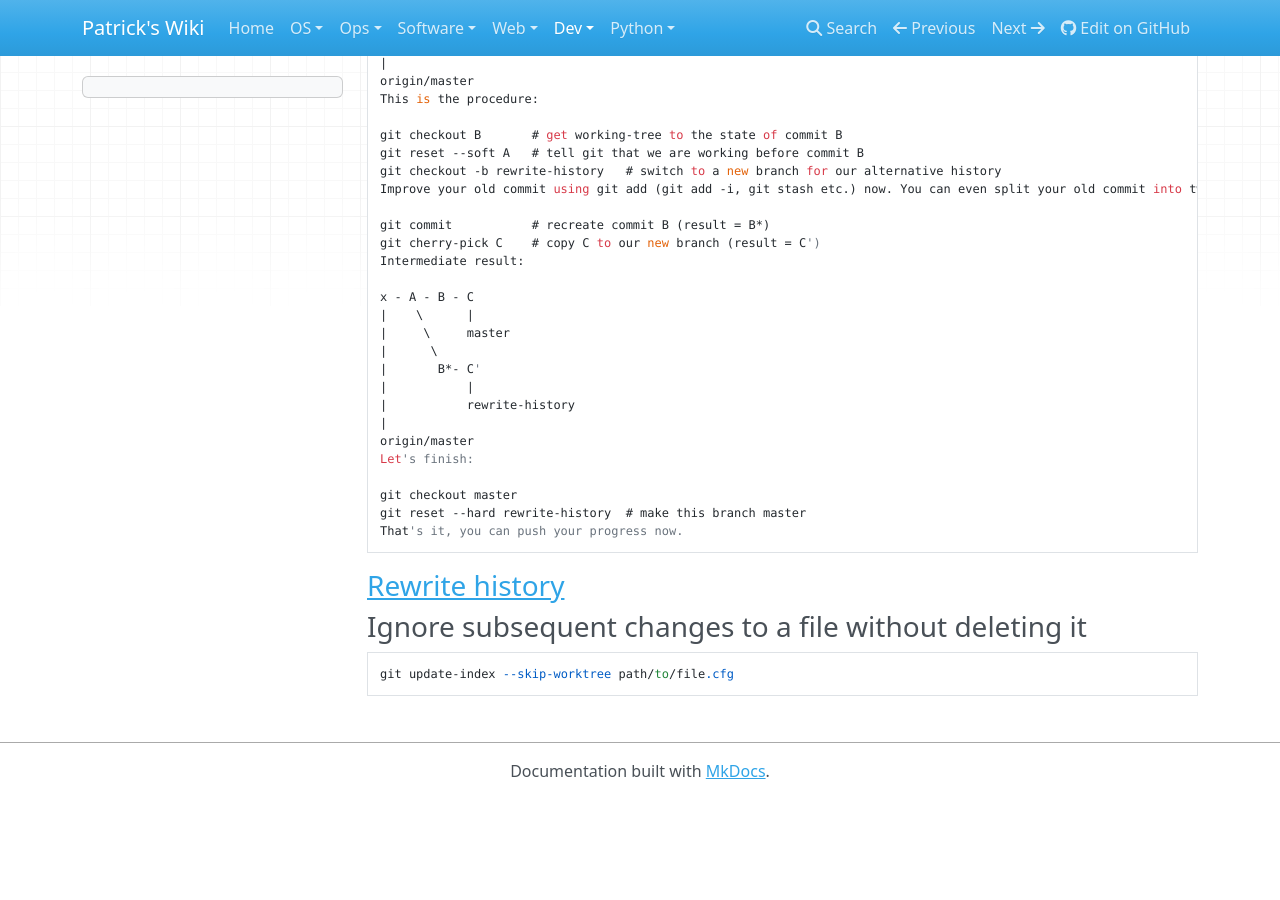
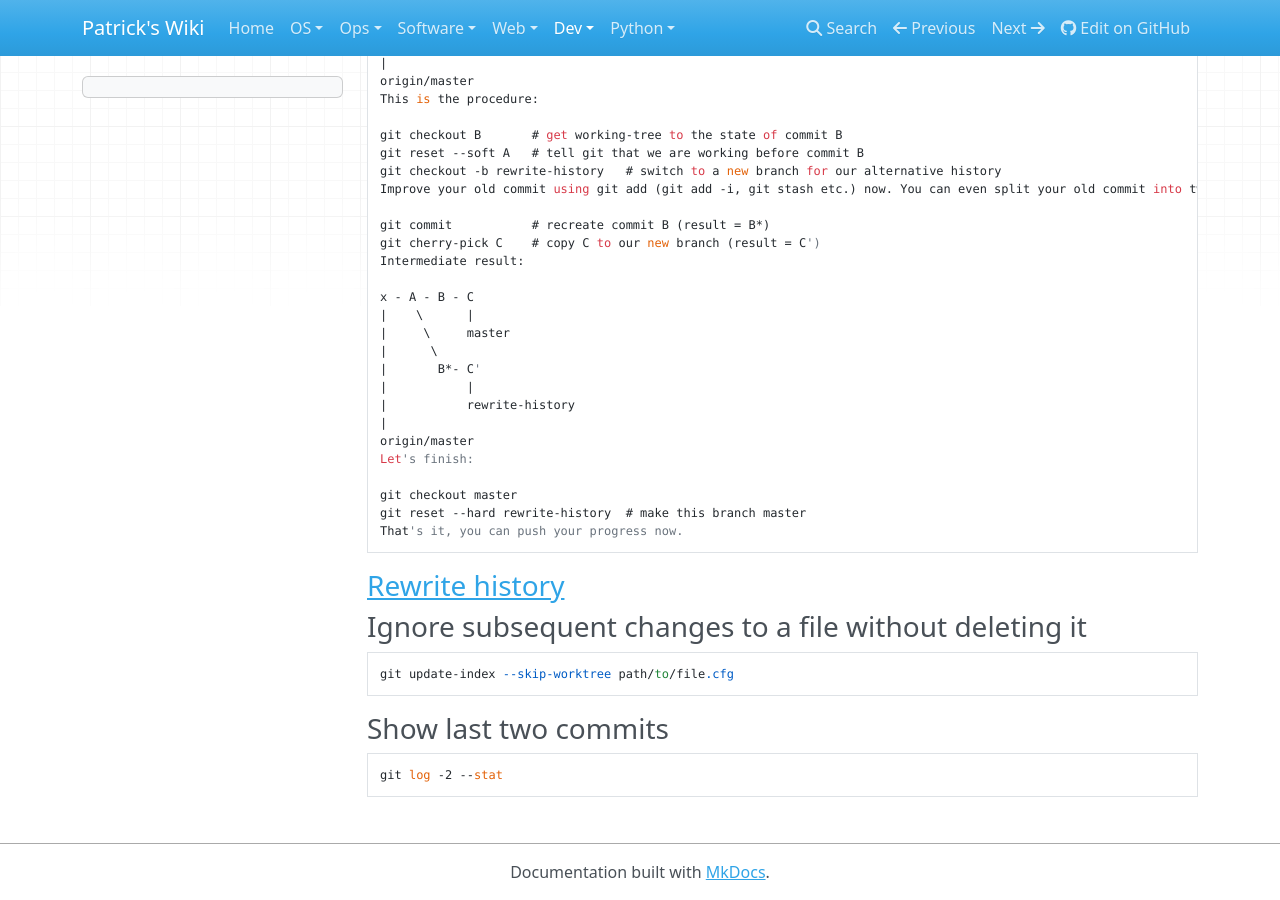
Before and after one commit to patsancu/wiki, an MkDocs documentation site: the page built from docs/dev/VCS/Git/Main.md, in a window 1280 px wide and 900 px high, scrolled down 4386 px. Built offline with MkDocs 1.6.1, drawn with Linux system fonts in a browser that asks for light colours; nearby versions of some CDN libraries; before the commit the page ends 5185 px from its top, so only the background shows below that.

Commit message:
show last two git commits

````diff
--- a/docs/dev/VCS/Git/Main.md
+++ b/docs/dev/VCS/Git/Main.md
@@ -239,3 +239,8 @@ That's it, you can push your progress now.
 ```
 git update-index --skip-worktree path/to/file.cfg
 ```
+
+### Show last two commits
+```
+git log -2 --stat
+```
````
